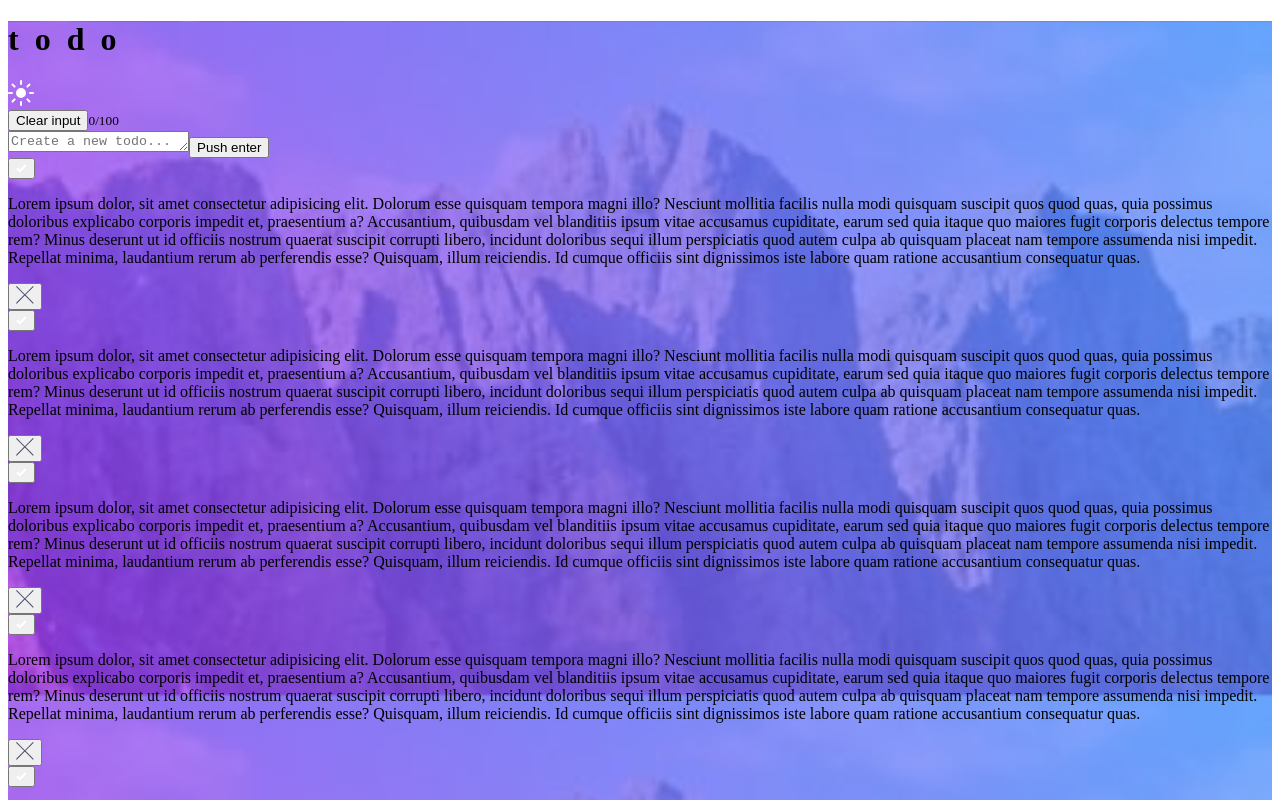
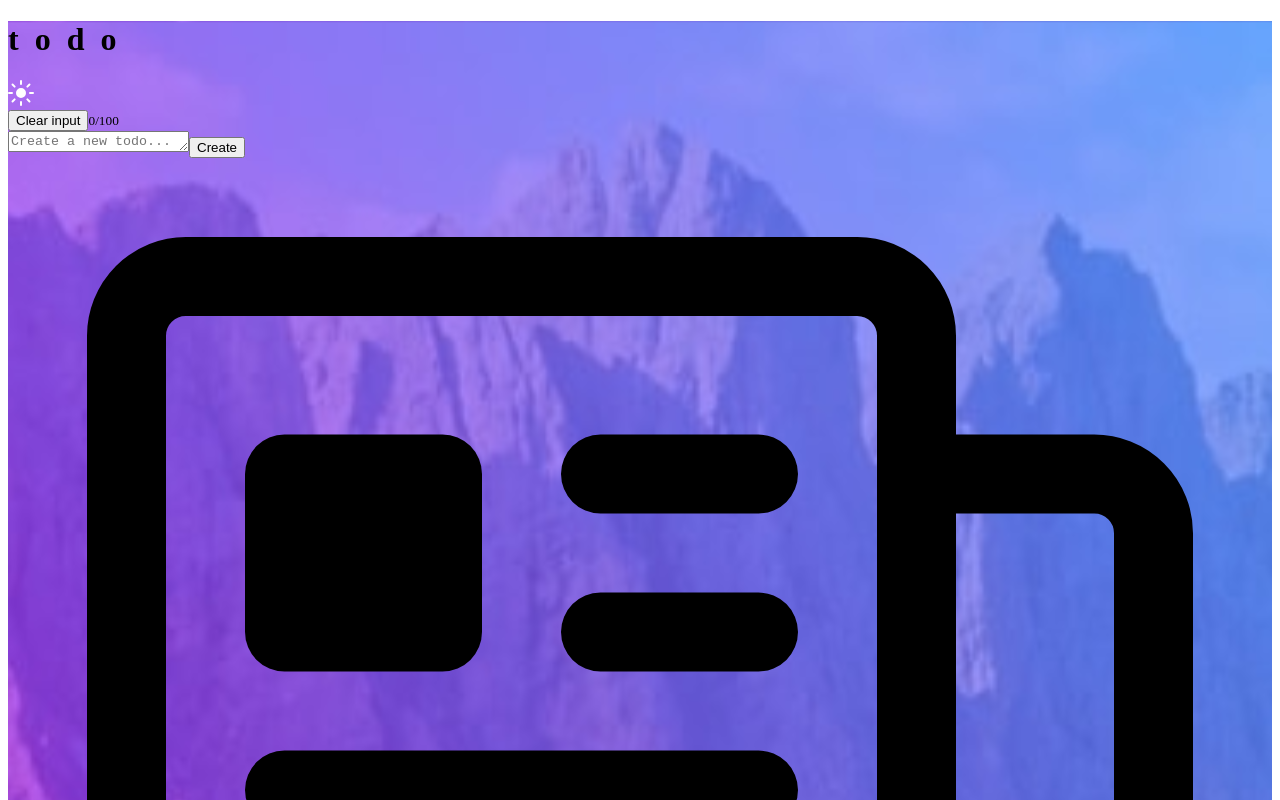
Before and after one commit to uchedotphp/Todo-Task-Sheet, a Vue app: page / in a window 1280 px wide. Shown: the top 800 px of the page. Built offline with nearby package versions, Linux system fonts and the light colour scheme.

Commit message:
Todos mutatations

```diff
--- a/src/components/createToDo.vue
+++ b/src/components/createToDo.vue
@@ -18,7 +18,7 @@
       >
     </div>
     <form
-      @submit="submit"
+      @submit.prevent="createToDo"
       :class="[
         isMaxInputCount ? 'border-red-600' : 'border-transparent',
         'bg-white rounded-md py-4 pl-5 pr-2 flex border-2 dark:bg-darkVeryDarkDesaturatedBlue',
@@ -38,12 +38,13 @@
         placeholder="Create a new todo..."
       />
       <button
+        type="submit"
         :class="[
           showOptionalDetails ? 'block' : 'hidden',
           'bg-green-200 p-1 text-xs tracking-tighter w-20 shadow-md',
         ]"
       >
-        Push enter
+        Create
       </button>
     </form>
   </div>
@@ -51,10 +52,13 @@
 
 <script lang="ts">
 import { defineComponent, ref, computed } from "vue";
+import { useStore } from "vuex";
+import { TodosPayload } from "../types";
 
 export default defineComponent({
   name: "CreateToDo",
   setup() {
+    const store = useStore();
     const todo = ref("" as string);
     const allowedMaxTextCharacterCount = 100 as number;
     const showOptionalDetails = computed((): boolean =>
@@ -65,7 +69,14 @@ export default defineComponent({
       Boolean(todo.value.length === allowedMaxTextCharacterCount)
     );
     function clearInput() {
-      todo.value = "" as string;
+      todo.value = "";
+    }
+    function createToDo() {
+      store.commit("todos/CREATE_TODO", {
+        title: todo.value,
+        completed: false,
+      } as TodosPayload);
+      todo.value = "";
     }
     return {
       todo,
@@ -74,6 +85,7 @@ export default defineComponent({
       clearInput,
       isMaxInputCount,
       allowedMaxTextCharacterCount,
+      createToDo,
     };
   },
 });
--- a/src/components/toDoListCard.vue
+++ b/src/components/toDoListCard.vue
@@ -3,22 +3,65 @@
     class="rounded-md bg-white shadow-xl dark:bg-darkVeryDarkDesaturatedBlue"
   >
     <!-- single todo item -->
-    <to-do-task-item
-      class="border-b dark:border-gray-700"
-      v-for="t in 5"
-      :key="t"
-    />
+    <template v-if="todos.length">
+      <to-do-task-item
+        class="border-b dark:border-gray-700"
+        v-for="(todo, index) in todos"
+        :key="index"
+        :todo="{ ...todo, index: index }"
+      />
+    </template>
+    <div v-else class="h-56 grid place-content-center">
+      <div class="flex flex-col">
+        <svg
+          xmlns="http://www.w3.org/2000/svg"
+          class="ionicon h-20 dark:text-gray-400"
+          viewBox="0 0 512 512"
+        >
+          <title>Newspaper</title>
+          <path
+            d="M368 415.86V72a24.07 24.07 0 00-24-24H72a24.07 24.07 0 00-24 24v352a40.12 40.12 0 0040 40h328"
+            fill="none"
+            stroke="currentColor"
+            stroke-linejoin="round"
+            stroke-width="32"
+          />
+          <path
+            d="M416 464h0a48 48 0 01-48-48V128h72a24 24 0 0124 24v264a48 48 0 01-48 48z"
+            fill="none"
+            stroke="currentColor"
+            stroke-linejoin="round"
+            stroke-width="32"
+          />
+          <path
+            fill="none"
+            stroke="currentColor"
+            stroke-linecap="round"
+            stroke-linejoin="round"
+            stroke-width="32"
+            d="M240 128h64M240 192h64M112 256h192M112 320h192M112 384h192"
+          />
+          <path
+            d="M176 208h-64a16 16 0 01-16-16v-64a16 16 0 0116-16h64a16 16 0 0116 16v64a16 16 0 01-16 16z"
+          />
+        </svg>
+        <p class="dark:text-gray-400">No Todos at this time.</p>
+      </div>
+    </div>
 
     <!-- current status -->
-    <div class="p-5 flex justify-between text-gray-500">
-      <small>5 items left</small>
+    <div v-if="todos.length" class="p-5 flex justify-between text-gray-500">
+      <small :class="{ invisible: !todos.length }"
+        >{{ todos.length }} item{{ todos.length > 1 ? "s" : "" }} left</small
+      >
       <button class="capitalize text-sm">clear completed</button>
     </div>
   </div>
 </template>
 
 <script lang="ts">
-import { defineComponent } from "vue";
+import { defineComponent, computed } from "vue";
+import { useStore } from "vuex";
 import ToDoTaskItem from "@/components/toDoTaskItem.vue";
 export default defineComponent({
   name: "ToDoListCard",
@@ -26,7 +69,9 @@ export default defineComponent({
     ToDoTaskItem,
   },
   setup() {
-    return {};
+    const store = useStore();
+    const todos = computed(() => store.getters["todos/todos"]);
+    return { todos };
   },
 });
 </script>
--- a/src/components/toDoTaskItem.vue
+++ b/src/components/toDoTaskItem.vue
@@ -2,15 +2,16 @@
   <div class="px-5 py-4 flex items-center justify-between">
     <div class="flex items-center space-x-3">
       <button
+        @click="markItem(todo.index)"
         :class="[
-          selected
+          todo.completed
             ? 'bg-pink-300 bg-gradient-to-tl from-purple-900'
             : 'bg-white border-gray-300 dark:border-gray-600 border dark:bg-transparent',
           'relative w-6 h-6 flex items-center justify-center rounded-full',
         ]"
       >
         <svg
-          v-if="selected"
+          v-if="todo.completed"
           xmlns="http://www.w3.org/2000/svg"
           width="11"
           height="9"
@@ -25,21 +26,11 @@
       </button>
       <p
         :class="[
-          selected ? 'line-through text-gray-300' : 'text-gray-600',
-          'truncate w-64 text-sm dark:text-gray-300',
+          todo.completed ? 'line-through text-gray-300' : 'text-gray-600',
+          'truncate w-64 text-sm dark:text-gray-300 capitalize',
         ]"
       >
-        Lorem ipsum dolor, sit amet consectetur adipisicing elit. Dolorum esse
-        quisquam tempora magni illo? Nesciunt mollitia facilis nulla modi
-        quisquam suscipit quos quod quas, quia possimus doloribus explicabo
-        corporis impedit et, praesentium a? Accusantium, quibusdam vel
-        blanditiis ipsum vitae accusamus cupiditate, earum sed quia itaque quo
-        maiores fugit corporis delectus tempore rem? Minus deserunt ut id
-        officiis nostrum quaerat suscipit corrupti libero, incidunt doloribus
-        sequi illum perspiciatis quod autem culpa ab quisquam placeat nam
-        tempore assumenda nisi impedit. Repellat minima, laudantium rerum ab
-        perferendis esse? Quisquam, illum reiciendis. Id cumque officiis sint
-        dignissimos iste labore quam ratione accusantium consequatur quas.
+        {{ todo.title }}
       </p>
     </div>
     <button class="focus:outline-none">
@@ -49,13 +40,22 @@
 </template>
 
 <script lang="ts">
-import { defineComponent, ref } from "vue";
+import { defineComponent } from "vue";
+import { useStore } from "vuex";
 
 export default defineComponent({
+  props: {
+    todo: {
+      type: Object,
+    },
+  },
   setup() {
-    const selected = ref(true as boolean);
+    const store = useStore();
+    function markItem(index: number): void {
+      store.commit("todos/MARK_TODO", index);
+    }
     return {
-      selected,
+      markItem,
     };
   },
 });
--- a/src/store/index.ts
+++ b/src/store/index.ts
@@ -1,4 +1,5 @@
 import { createStore } from "vuex";
+import todos from "@/store/modules/todos";
 
 export default createStore({
   state: () => ({
@@ -10,7 +11,9 @@ export default createStore({
     },
   },
   actions: {},
-  modules: {},
+  modules: {
+    todos,
+  },
   getters: {
     stateOfDarkTheme: (state) => state.darkTheme,
   },
--- /dev/null
+++ b/src/store/modules/todos.ts
@@ -0,0 +1,23 @@
+import { TodosPayload } from "../../types";
+
+const todos = {
+  namespaced: true as boolean,
+  // eslint-disable-next-line @typescript-eslint/explicit-module-boundary-types
+  state: () => ({
+    todos: [] as TodosPayload[],
+  }),
+  mutations: {
+    CREATE_TODO(state: { todos: TodosPayload[] }, payload: TodosPayload): void {
+      state.todos.push(payload);
+    },
+    MARK_TODO(state: { todos: TodosPayload[] }, payload: number): void {
+      state.todos[payload].completed = !state.todos[payload].completed;
+    },
+  },
+  actions: {},
+  getters: {
+    todos: (state: { todos: TodosPayload[] }): TodosPayload[] => state.todos,
+  },
+};
+
+export default todos;
--- /dev/null
+++ b/src/types.ts
@@ -0,0 +1,4 @@
+export interface TodosPayload {
+  title: string;
+  completed: boolean;
+}
```
Also changed, not shown: src/store/todos.ts (deleted).
